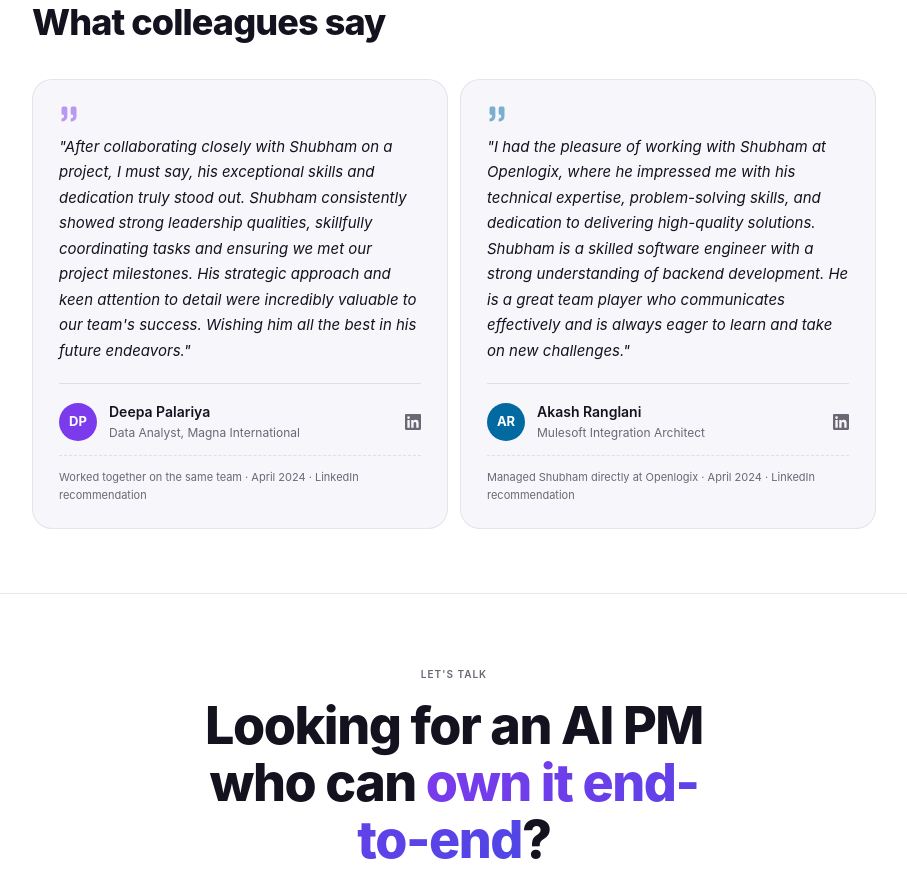
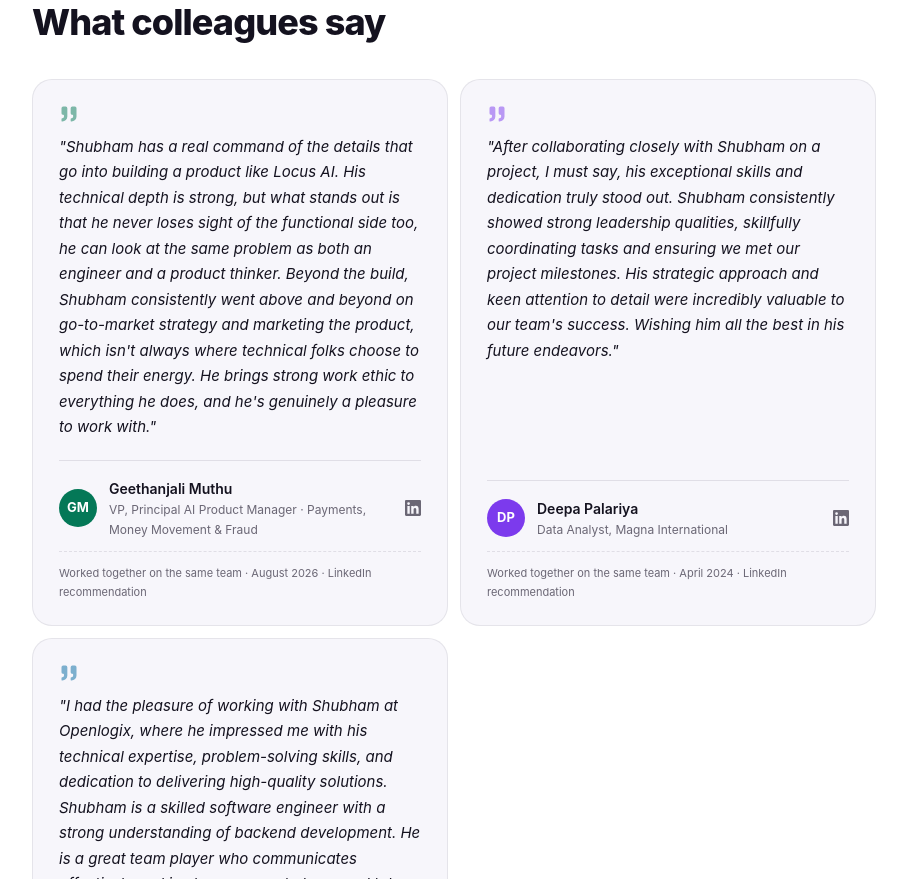
Before and after one commit to shubhamshrivastava11/shubham-portfolio, a React (Vite) app: page / in a window 1280 px wide. Shown: the part 5480-6359 px from the top of the page, without its empty margins (186-1093 px from the left). Built offline with nearby package versions, Linux system fonts and the light colour scheme.

Commit message:
Add Geethanjali Muthu's LinkedIn recommendation to testimonials
VP, Principal AI Product Manager (Payments, Money Movement & Fraud),
speaks directly to Locus AI build quality and GTM ownership. Placed
first since it's the most recent and most relevant to the flagship
product.

```diff
--- a/src/App.jsx
+++ b/src/App.jsx
@@ -482,6 +482,14 @@ const CERTIFICATIONS = [
 ];
 
 const TESTIMONIALS = [
+  {
+    quote: "Shubham has a real command of the details that go into building a product like Locus AI. His technical depth is strong, but what stands out is that he never loses sight of the functional side too, he can look at the same problem as both an engineer and a product thinker. Beyond the build, Shubham consistently went above and beyond on go-to-market strategy and marketing the product, which isn't always where technical folks choose to spend their energy. He brings strong work ethic to everything he does, and he's genuinely a pleasure to work with.",
+    name: 'Geethanjali Muthu',
+    title: 'VP, Principal AI Product Manager · Payments, Money Movement & Fraud',
+    relationship: 'Worked together on the same team',
+    date: 'August 2026',
+    accent: '#047857',
+  },
   {
     quote: "After collaborating closely with Shubham on a project, I must say, his exceptional skills and dedication truly stood out. Shubham consistently showed strong leadership qualities, skillfully coordinating tasks and ensuring we met our project milestones. His strategic approach and keen attention to detail were incredibly valuable to our team's success. Wishing him all the best in his future endeavors.",
     name: 'Deepa Palariya',
```
